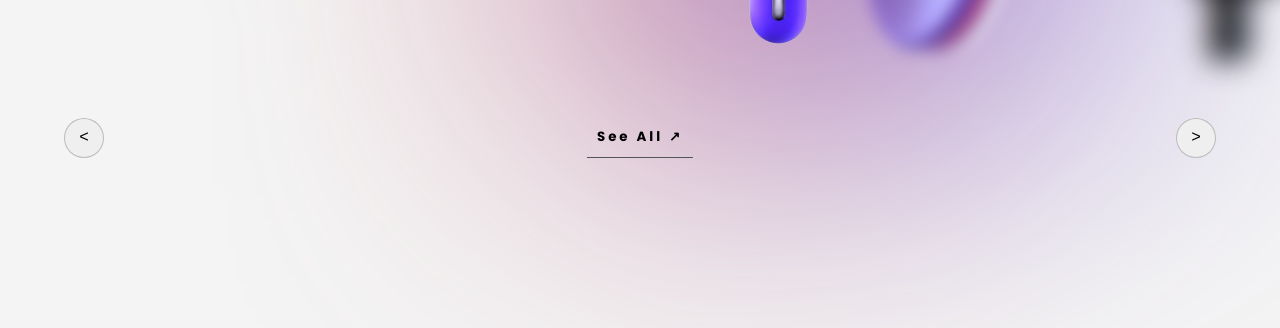
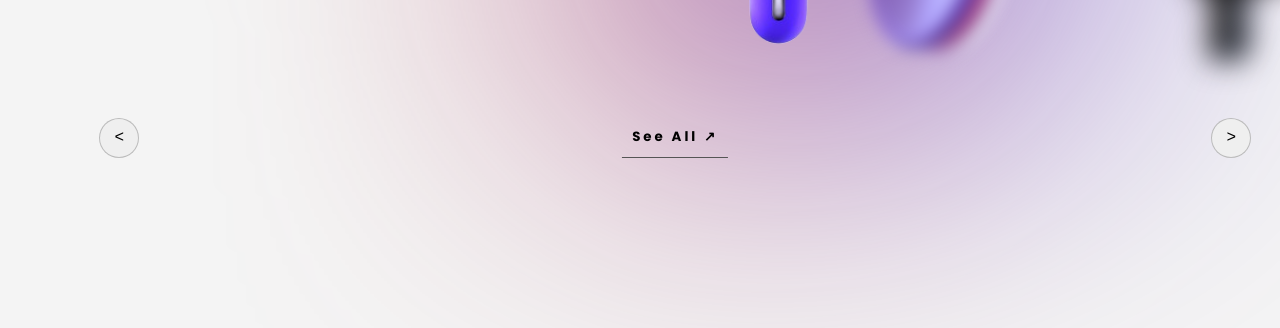
Before and after one commit to Nur-Adnan/Modern-Slider-Using-Css, a plain HTML site: page index.html in a window 1280 px wide. Shown: the part 496-824 px from the top of the page. Drawn offline with Linux system fonts and the light colour scheme.

Commit message:
updated css

```diff
--- a/style/style.css
+++ b/style/style.css
@@ -343,7 +343,9 @@ header nav a {
   gap: 5rem;
   left: 50%;
   transform: translateX(-50%);
+  margin: auto;
   margin-bottom: 10rem;
+  margin-left: 2.2rem;
 }
 #prev,
 #next {
```
